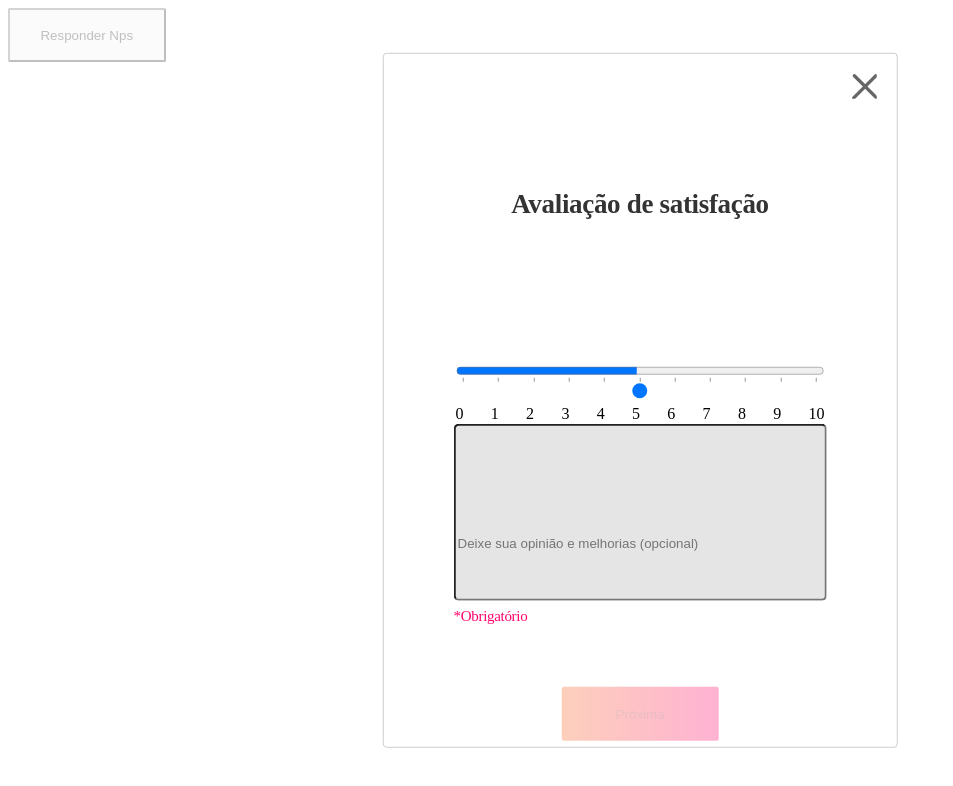
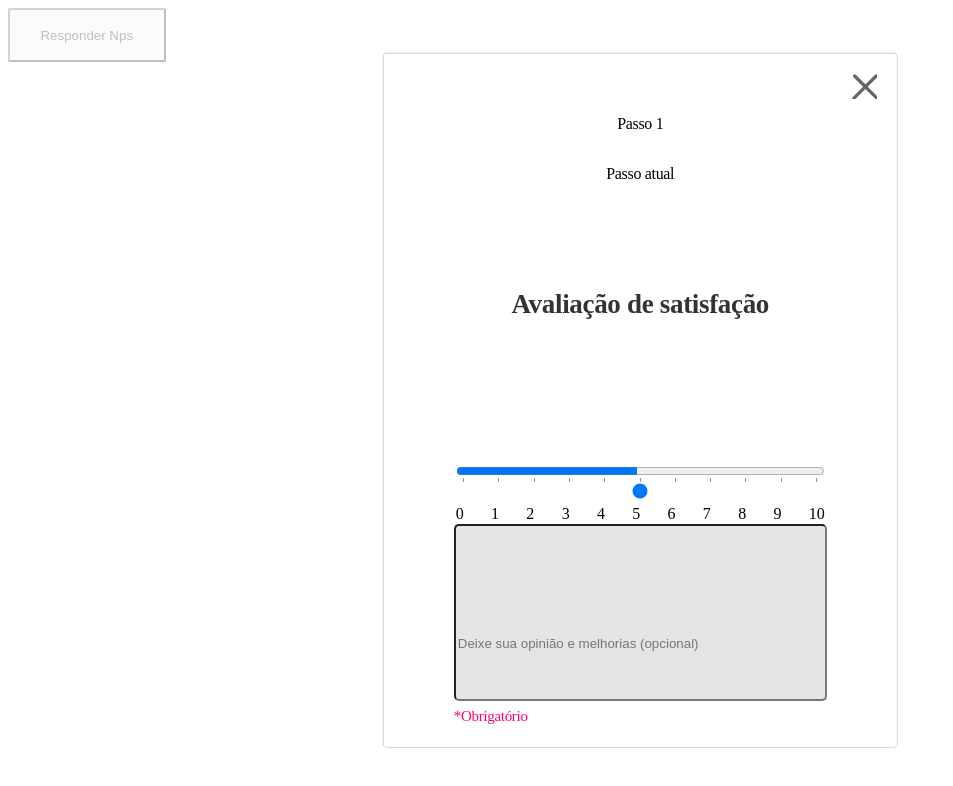
Before and after one commit to abnerwerley/nps-frontend, a React (Vite) app: page / in a window 1280 px wide. Shown: the top 786 px of the page, without its empty margins (0-953 px from the left). Built offline with nearby package versions, Linux system fonts and the light colour scheme; no server answers.

Commit message:
:sparkles: feat: basic localStorage implemented

```diff
--- a/src/pages/DefaultPage/index.jsx
+++ b/src/pages/DefaultPage/index.jsx
@@ -17,14 +17,16 @@ function DefaultPage() {
   const [questionId, setQuestionId] = useState("");
   const [response, setResponse] = useState();
   const [score, setScore] = useState(5);
-  const [step, setStep] = useState(1);
+  const [step, setStep] = useState(localStorage.getItem("currentStep") ?? 1);
 
   function handleStepChange() {
     setStep(step + 1);
+    localStorage.setItem("currentStep", step + 1);
   }
 
   function handleStepBack() {
     setStep(step - 1);
+    localStorage.setItem("currentStep", step - 1);
   }
 
   function handleOpenModal() {
@@ -132,6 +134,8 @@ function DefaultPage() {
                 )}
                 <S.Content>
                   <S.Texts>
+                    <p>Passo {step}</p>
+                    <p>Passo atual {localStorage.getItem("currentStep")}</p>
                     <S.H1 testId="h1">Avaliação de satisfação</S.H1>
                     <S.Paragraph testId="paragraph">
                       {question.enquiry}
```
